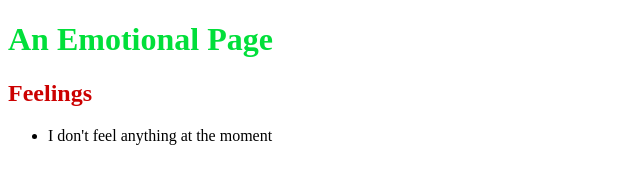
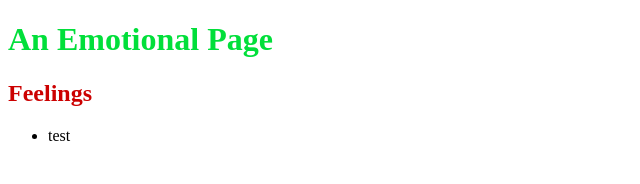
Before and after one commit to olga-sap/git_halm, a plain HTML site: page index.html in a window 1280 px wide. Shown: the whole page, without its empty margins (0-640 px from the left). Drawn offline with Linux system fonts and the light colour scheme.

Commit message:
first commit in webide

```diff
--- a/index.html
+++ b/index.html
@@ -8,7 +8,7 @@
   <h1 style ="color: #01DF3A">An Emotional Page</h1>
   <h2 style ="color: #C00">Feelings</h2>
   <ul>
-    <li>I don't feel anything at the moment</li>
+    <li>test</li>
   </ul>
 </body>
 </html>
```
Also changed, not shown: 1 other file.
